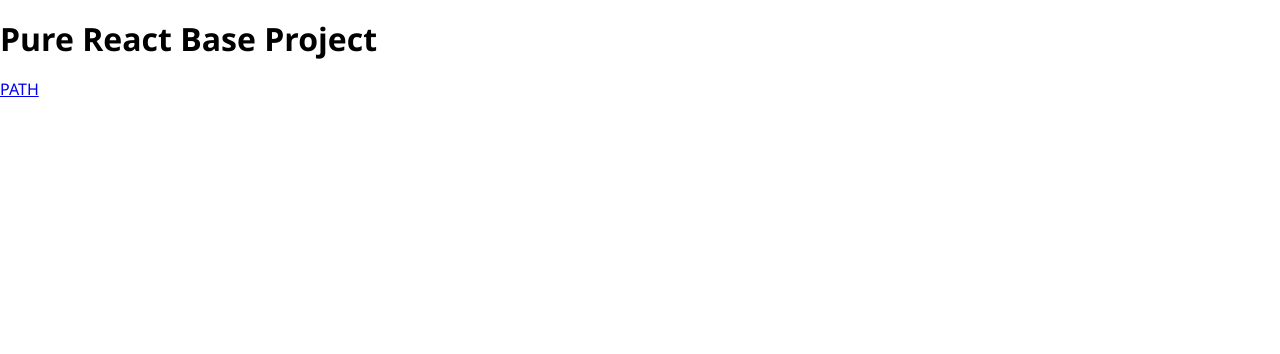
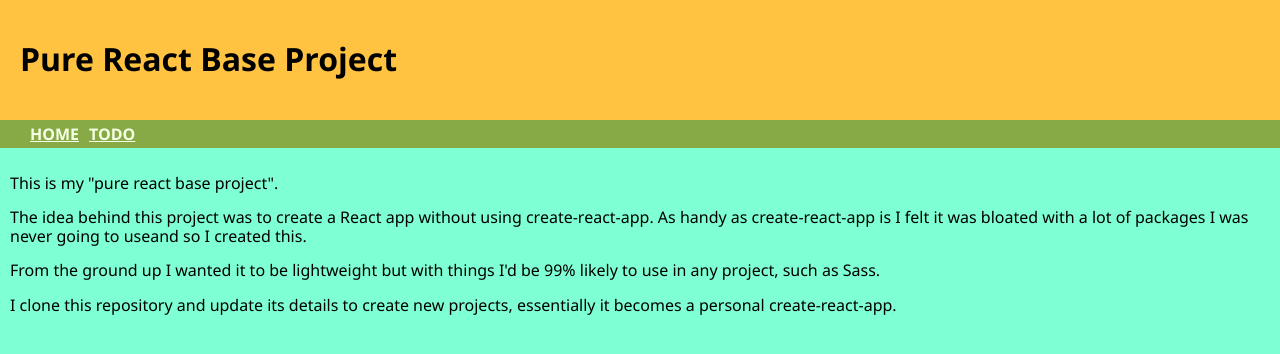
Before and after one commit to DanSoup/pure-react-base-project, a React app: page / in a window 1280 px wide. Built offline with nearby package versions, Linux system fonts and the light colour scheme.

Commit message:
adding content to the site so it can be displayed

```diff
--- a/src/components/MainPage/MainPage.js
+++ b/src/components/MainPage/MainPage.js
@@ -10,22 +10,28 @@
       <h1>Pure React Base Project</h1>
     </header>
     <nav>
-      <Link to="/path">PATH</Link>
+      <Link to="/">HOME</Link>
+      <Link to="/todo">TODO</Link>
     </nav>
+    <div id="content">
       <Switch location={location}>
         <Route exact path="/">
-
+          <p>This is my "pure react base project".</p>
+          <p>The idea behind this project was to create a React app without using create-react-app. As handy as create-react-app is I felt it was bloated with a lot of packages I was never going to useand so I created this.</p>
+          <p>From the ground up I wanted it to be lightweight but with things I'd be 99% likely to use in any project, such as Sass.</p>
+          <p>I clone this repository and update its details to create new projects, essentially it becomes a personal create-react-app.</p>
         </Route>
-      <Route path="/path">
-        Path
-        <Route path="/path/blah">
-          Blah
-        </Route>
+        <Route path="/todo">
+          <ul>
+            <li>Configure Jest and add some default tests.</li>
+            <li>Come up with a better way to "clone" the project to create a new project.</li>
+          </ul>
         </Route>
         <Route path="*">
           404
         </Route>
       </Switch>
+    </div>
   </>
 
 }
--- a/src/index.scss
+++ b/src/index.scss
@@ -1,3 +1,41 @@
 * {
   font-family: 'Segoe UI', Tahoma, Geneva, Verdana, sans-serif;
 }
+
+#app {
+  display: flex;
+  flex-direction: column;
+  height: 100vh;
+  width: 100vw;
+}
+
+header {
+  background-color: #ffc341;
+  padding: 20px;
+}
+
+nav {
+  background-color: #87aa47;
+  padding: 5px 20px;
+
+  a {
+    font-weight: bold;
+    color: #f5ffe3;
+    margin-left: 10px;
+
+    &:visited {
+      color: #004000;
+    }
+
+    &:hover {
+      text-decoration: none;
+    }
+  }
+
+}
+
+div#content {
+  background-color: aquamarine;
+  flex-grow: 1;
+  padding: 10px;
+}
```
Lines whose indentation alone changed are shown as unchanged.
